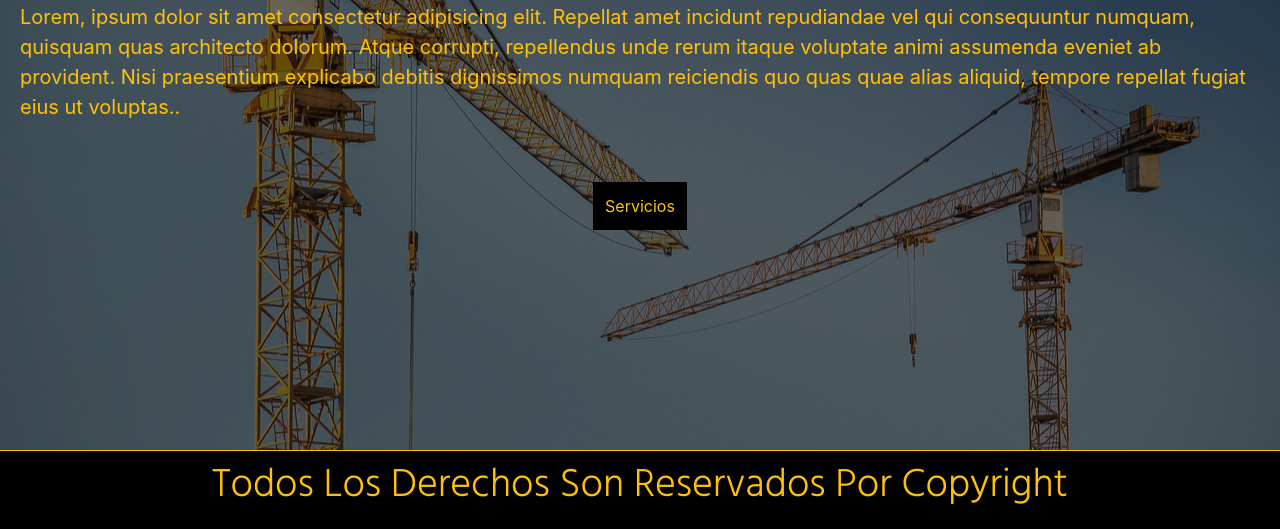
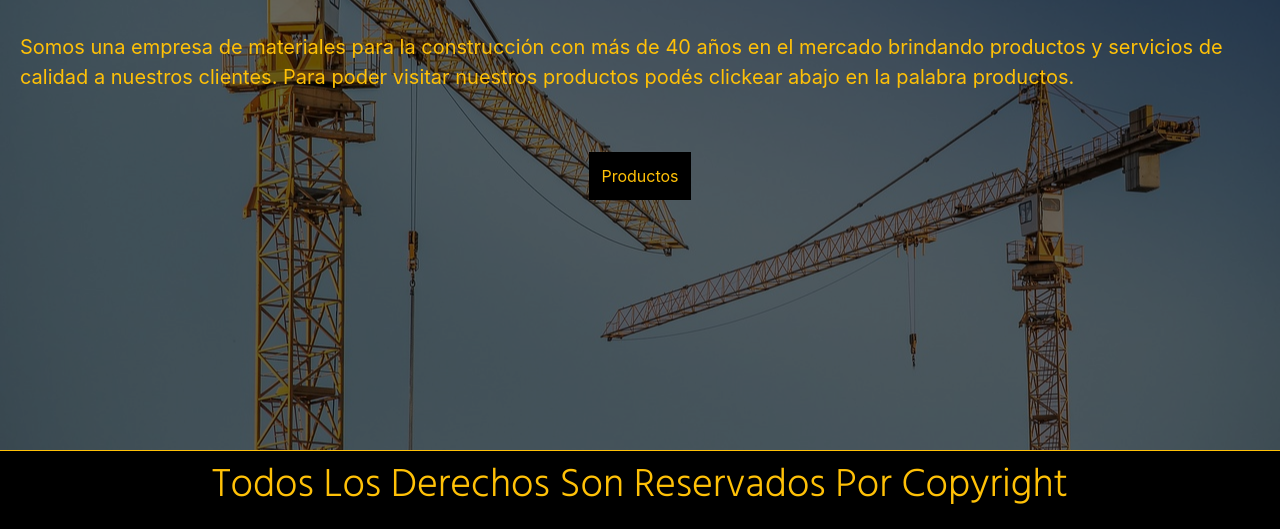
Before and after one commit to ValentinBarrena/PFBarre-a, a plain HTML site: page index.html in a window 1280 px wide. Shown: the part 440-969 px from the top of the page. Drawn offline with nearby package versions, Linux system fonts and the light colour scheme; a web font is replaced by a local one.

Commit message:
añado una corrección

```diff
--- a/index.html
+++ b/index.html
@@ -60,8 +60,8 @@
   <div class="fondogeneral">
   <div data-aos="zoom-in" class="quienesSomos">
     <h1 class="titulohome">Quienes somos</h1>
-    <p>Lorem, ipsum dolor sit amet consectetur adipisicing elit. Repellat amet incidunt repudiandae vel qui consequuntur numquam, quisquam quas architecto dolorum. Atque corrupti, repellendus unde rerum itaque voluptate animi assumenda eveniet ab provident. Nisi praesentium explicabo debitis dignissimos numquam reiciendis quo quas quae alias aliquid, tempore repellat fugiat eius ut voluptas..</p>
-    <a href="./pages/servicios.html">Servicios</a>
+    <p>Somos una empresa de materiales para la construcción con más de 40 años en el mercado brindando productos y servicios de calidad a nuestros clientes. Para poder visitar nuestros productos podés clickear abajo en la palabra productos.</p>
+    <a href="./pages/productos.html">Productos</a>
   </div>
   </div>
 </main>
```
